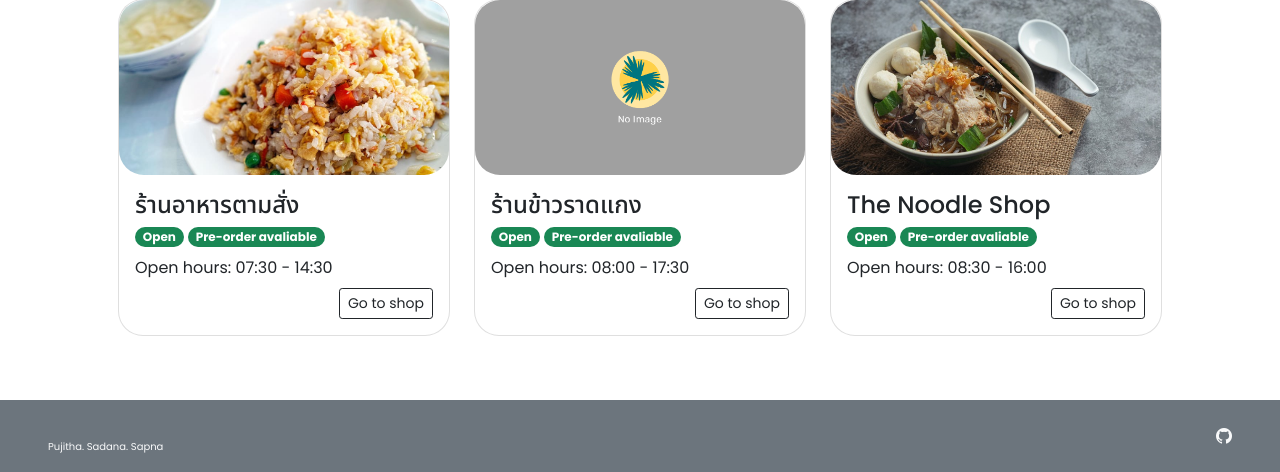
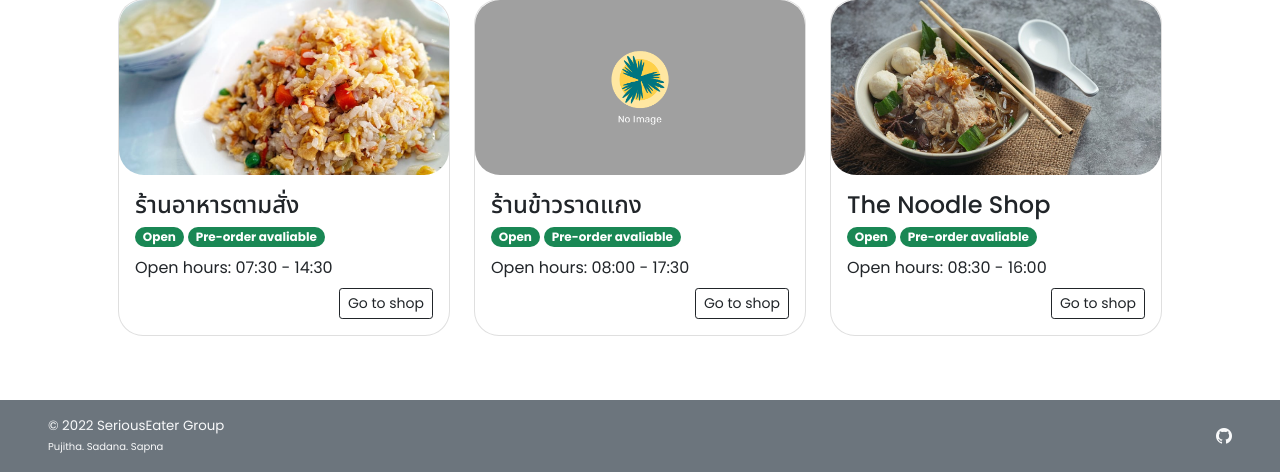
Before and after one commit to Sadanahj777/Mini_Project_DBMS, a PHP site: page / in a window 1280 px wide. Shown: the part 440-912 px from the top of the page. Run offline with PHP 8.4, Linux system fonts and the light colour scheme; data comes from the database, SQL or seed files in the repository; some libraries are stand-ins or nearby versions.

Commit message:
first commit

```diff
--- a/index.php
+++ b/index.php
@@ -106,7 +106,7 @@
     </div>
     <footer
         class="footer d-flex flex-wrap justify-content-between align-items-center px-5 py-3 mt-auto bg-secondary text-light">
-        <span class="smaller-font"><br /><span class="xsmall-font">Pujitha. Sadana. Sapna</span></span>
+        <span class="smaller-font">&copy; 2022 SeriousEater Group<br /><span class="xsmall-font">Pujitha. Sadana. Sapna</span></span>
         <ul class="nav justify-content-end list-unstyled d-flex">
             <li class="ms-3"><a class="text-light" target="_blank" href="https://github.com/waterthatfrozen/EATERIO"><i
                         class="bi bi-github"></i></a></li>
```
